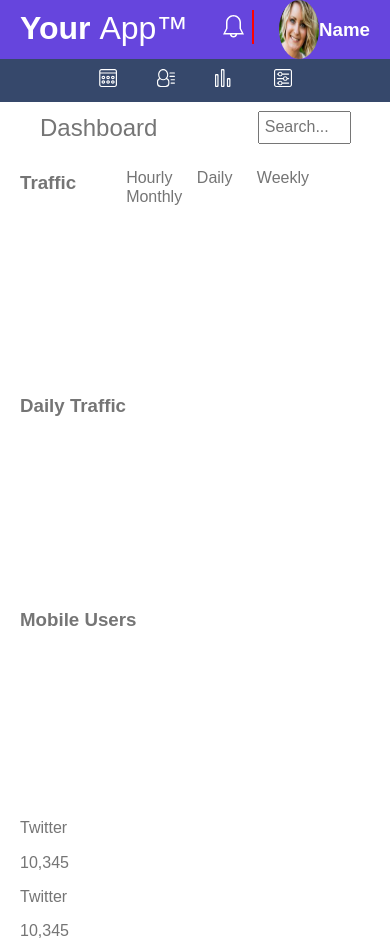
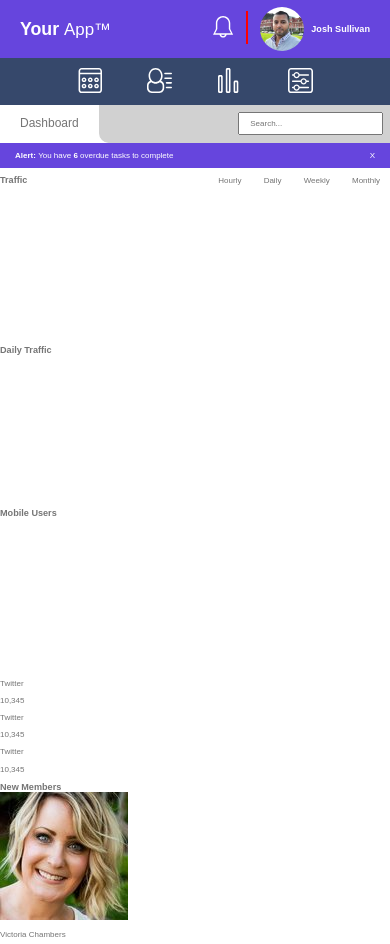
Before and after one commit to Stevesbong/EmployeeDashboard, a plain HTML site: page index.html in a window 390 px wide. Shown: the top 944 px of the page. Drawn offline with nearby package versions, Linux system fonts and the light colour scheme.

Commit message:
finished header, dashboard, and alert 320 mobile size

```diff
--- a/index.html
+++ b/index.html
@@ -14,13 +14,12 @@
 
             <h1>Your <span>App&#8482;</span></h1>
             <div class="info">
-                <!-- svg need -->
                 <div class="svg">
                     <img class="bell" src="icons/icon-bell.svg" alt="bell">
                     <div id="notifications"></div>
                 </div>
-                <img class="header-img" src="images/member-1.jpg" alt="">
-                <h3>Name</h3>
+                <img class="header-img" src="images/member-4.jpg" alt="">
+                <h3>Josh Sullivan</h3>
             </div>
 
         </header>
@@ -173,7 +172,7 @@
         </main>
 
     </div>
-
+    <script src="https://cdnjs.cloudflare.com/ajax/libs/Chart.js/2.9.3/Chart.min.js" integrity="sha256-R4pqcOYV8lt7snxMQO/HSbVCFRPMdrhAFMH+vr9giYI=" crossorigin="anonymous"></script>
     <script src="js/app.js"></script>
 </body>
 </html>
--- a/js/app.js
+++ b/js/app.js
@@ -1,3 +1,43 @@
-const alertbanner = document.getElementById('alert');
-console.log('hello from app.js');
-console.log(alertbanner)
+/* ============================================= */
+/*                 Alert Banner                  */
+/* ============================================= */
+
+// GET ALERT DIV
+const alertBanner = document.getElementById("alert");
+
+// CREATE ALERTBANNER WITH TEMPLATE LITERAL
+alertBanner.innerHTML =
+`
+    <div class="alert-banner">
+        <p> <strong>Alert: </strong> You have <strong>6</strong> overdue tasks to complete</p>
+        <p class="alert-banner-close">X</p>
+    </div>
+`
+
+// ADD CLICK EVENT LISTENER FOR HIDE DISPLAY BANNER
+alertBanner.addEventListener('click', e => {
+    const element = e.target;
+    if( element.classList.contains("alert-banner-close") ) {
+        alertBanner.style.display = "none";
+    }
+})
+
+/* ============================================= */
+/*                 Traffic Chart                 */
+/* ============================================= */
+
+const trafficCanvas = document.getElementById("traffic-cahrt");
+
+let trafficData = {
+    labels: [ "16-22", "23-29", "30-5", "6-12", "13-19",
+    "20-26", "27-3", "4-10", "11-17", "18-24", "25-31" ],
+
+    datasets: [ {
+
+        data: [ 750, 1250, 1000, 2000, 1500, 1750,
+            1250, 1850, 2250, 1500, 2500 ],
+        backgroundColor: "rgba( 116, 119, 191, .3)",
+        borderWidth: 1,
+
+    } ]
+}
--- a/scss/base/_typography.scss
+++ b/scss/base/_typography.scss
@@ -1,21 +1,26 @@
 * {
     box-sizing: border-box;
-}
-
-html {
-    background: url(/img/backgroundimg2.jpg) no-repeat center center fixed;
-    background-size: cover;
-    height: 100%;
 }
 
 body {
     font-family: 'Merriweather', Arial, sans-serif;
     color: $main-color;
+    font-size: 0.5rem;
     min-height: 100vh;
     max-width: 1800px;
     // display: flex;
     // flex-direction: row;
     // justify-content: center;
+}
+
+h1 {
+    font-size: 1.11rem;
+    margin: auto 0;
+}
+
+h3 {
+    font-size: 0.57rem;
+    margin: auto 0;
 }
 
 // personal hr line default
@@ -30,6 +35,8 @@ hr.line {
         rgba(0, 0, 0, 0.75),
         rgba(0, 0, 0, 0));
 }
+
+// personal hr line default
 
 .grid {
     display: grid;
@@ -59,6 +66,20 @@ main {
     display: grid;
 }
 
+.alert {
+    padding: 0 15px;
+    background-color: $main-purple;
+    color: #fff
+}
+
+.alert-banner p {
+    display: inline-block;
+}
+.alert-banner p:last-of-type {
+    float: right;
+    cursor: pointer;
+}
+
 .widget-container-full,
 .widget-container-half {
     width: 90vw;
--- a/scss/components/_dashboard.scss
+++ b/scss/components/_dashboard.scss
@@ -1,21 +1,23 @@
 .dashboard-header {
-    @include flexlayout() {
-        justify-content: space-between;
-    }
-    padding: 0 1.25em
+    @include flexlayout();
 }
 
 .headline {
-    margin: 0.5em 0;
+    margin: auto 20px;
     font-weight: 400;
 }
 
 .main-header-search {
-    margin: auto 0;
-    width: 30%;
+    width: 100%;
+    text-align: right;
+    background-color: $text-gray-lightest;
+    border-left: 1px solid $text-gray-lightest;
+    border-bottom: 1px solid $text-gray-lightest;
+    border-bottom-left-radius: 10px;
 }
 
-input {
-    width: 100%;
-    padding: 5px;
+.main-header-search input {
+    width: 50%;
+    padding: 5px 10px;
+    margin: 0.83em;
 }
--- a/scss/components/_header.scss
+++ b/scss/components/_header.scss
@@ -8,31 +8,33 @@ header {
 
     & span {
         font-weight: 100;
+        font-size: 0.95em;
     }
 }
 
 .info {
     @include flexlayout();
 
-    & > * {
-        // margin: auto 3px;
-        // padding: 0 5px;
-    }
-
     & .svg {
-        margin: auto 10px;
-        padding: 10px
+        margin: auto 0px;
+        padding: 0 5px
     }
 
     & .bell {
-        width: 36px;
-        margin-right: 5px;
-        padding: 5px;
+        width: 45px;
+        // margin-right: 5px;
+        padding: 5px 10px;
         border-right: 2px solid red;
     }
 }
 
 .header-img {
-    width: 40px;
+    width: 58px;
+    padding: 7px;
     border-radius: 50%;
 }
+
+// test animation is working
+// .svg:hover .bell {
+    // transform: scale(2);
+// }
--- a/scss/components/_main.scss
+++ /dev/null
@@ -1,3 +0,0 @@
-main {
-    padding: 0 20px;
-}
--- a/scss/components/_media-queries.scss
+++ b/scss/components/_media-queries.scss
@@ -15,6 +15,7 @@
     main {
         grid-template-columns: 1fr 1fr;
         grid-template-columns: 50%;
+        padding: 0 10px;
     }
 
     .widget-container-full {
--- a/scss/components/_nav.scss
+++ b/scss/components/_nav.scss
@@ -1,6 +1,14 @@
-a {
-    width: 15%;
-    padding: 10px 20px;
+nav a {
+    width: 18%;
+    text-align: center;
+    margin: 5px 0;
     // border need to add when hover
     // border-bottom: 2px solid red;
 }
+
+nav img {
+    width: 50%;
+    padding: 5px;
+    // border need to add when hover
+    // border-left: 2px solid red;
+}
--- a/scss/utilities/_variables.scss
+++ b/scss/utilities/_variables.scss
@@ -51,8 +51,9 @@ $color-sky: #b7d7e8;
 // Basic Text Color
 
 $text-gray: #222222;
-$text-gray-lighter: #666666;
-$text-gray-lightest: #757575;
+$text-gray-light: #666666;
+$text-gray-lighter: #757575;
+$text-gray-lightest: #d1d1d1;
 $text-red: #ee3322;
 $text-pink:#e40c78;
 $text-orange: #f47f16;
@@ -66,7 +67,7 @@ $text-green: #68af15;
 
 
  /* ============================================= */
- /* Media Query Points */
+ /*             Media Query Points                */
  /* ============================================= */
 
 $breakpoints: (
```
Also changed, not shown: css/styles.css, 1 other file.
